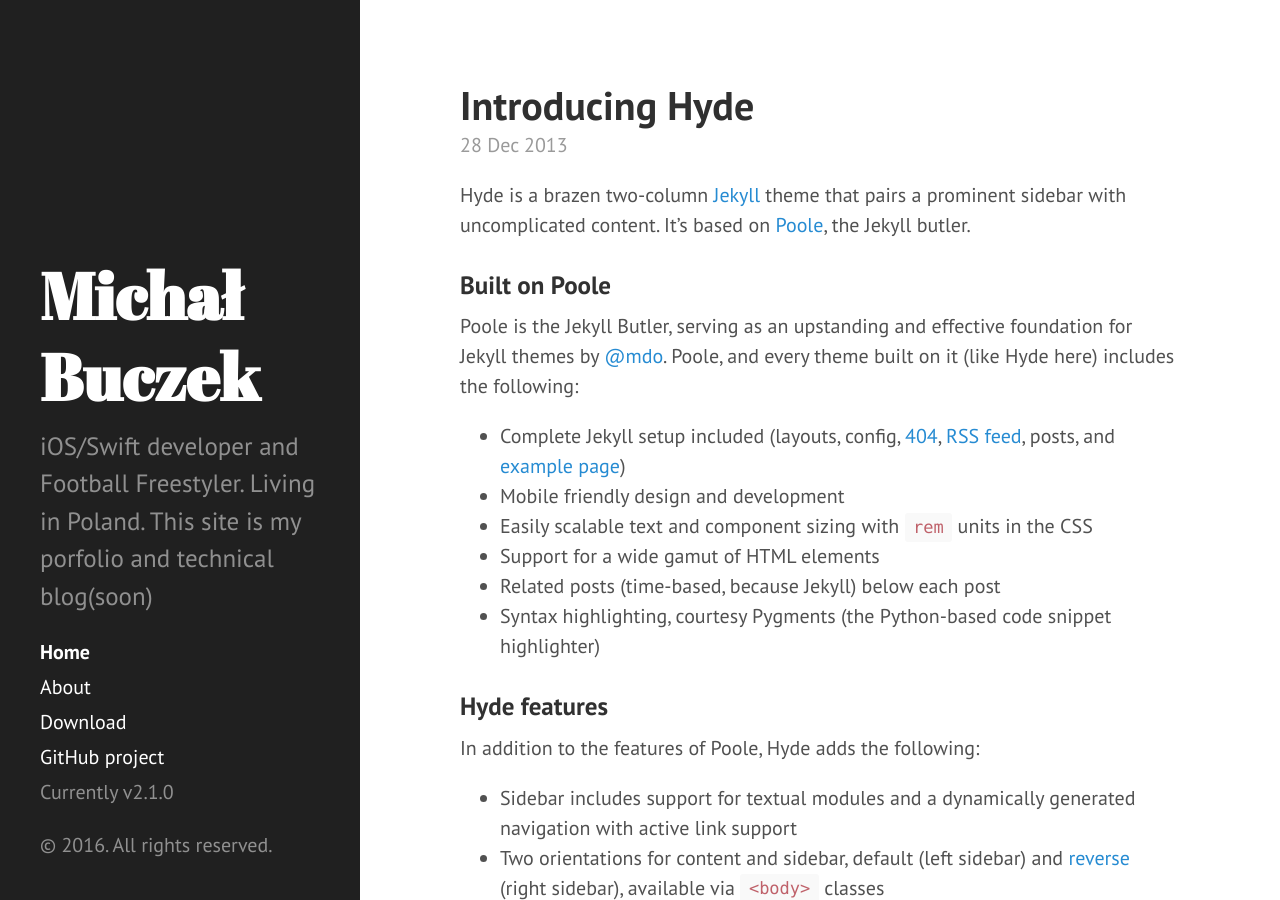
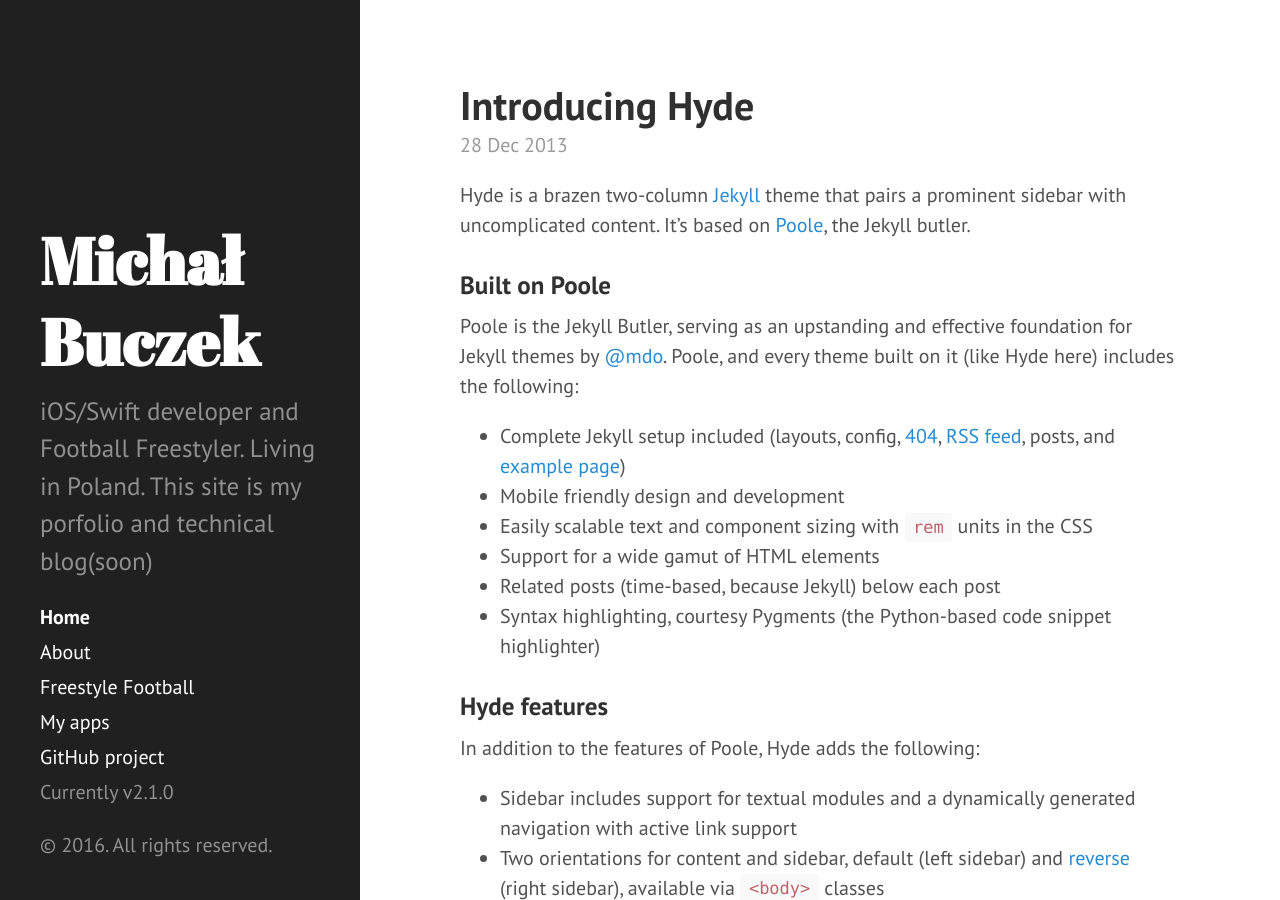
Before and after one commit to iccub/iccub.github.io, a Jekyll site: the page built from index.html, in a window 1280 px wide and 900 px high. Built offline with Jekyll 4.4.1, drawn with Linux system fonts in a browser that asks for light colours; the list of posts is cut into pages by our own code.

Commit message:
improvements

```diff
--- a/_includes/sidebar.html
+++ b/_includes/sidebar.html
@@ -26,7 +26,7 @@
         {% endif %}
       {% endfor %}
 
-      <a class="sidebar-nav-item" href="{{ site.github.repo }}/archive/v{{ site.version }}.zip">Download</a>
+      <!-- <a class="sidebar-nav-item" href="{{ site.github.repo }}/archive/v{{ site.version }}.zip">Download</a>  -->
       <a class="sidebar-nav-item" href="{{ site.github.repo }}">GitHub project</a>
       <span class="sidebar-nav-item">Currently v{{ site.version }}</span>
     </nav>
--- /dev/null
+++ b/blog.html
@@ -0,0 +1,4 @@
+---
+layout: default
+title: Blog
+---
--- /dev/null
+++ b/freestyle-football.html
@@ -0,0 +1,4 @@
+---
+layout: page
+title: Freestyle Football
+---
--- /dev/null
+++ b/my-apps.html
@@ -0,0 +1,4 @@
+---
+layout: page
+title: My apps
+---
```
